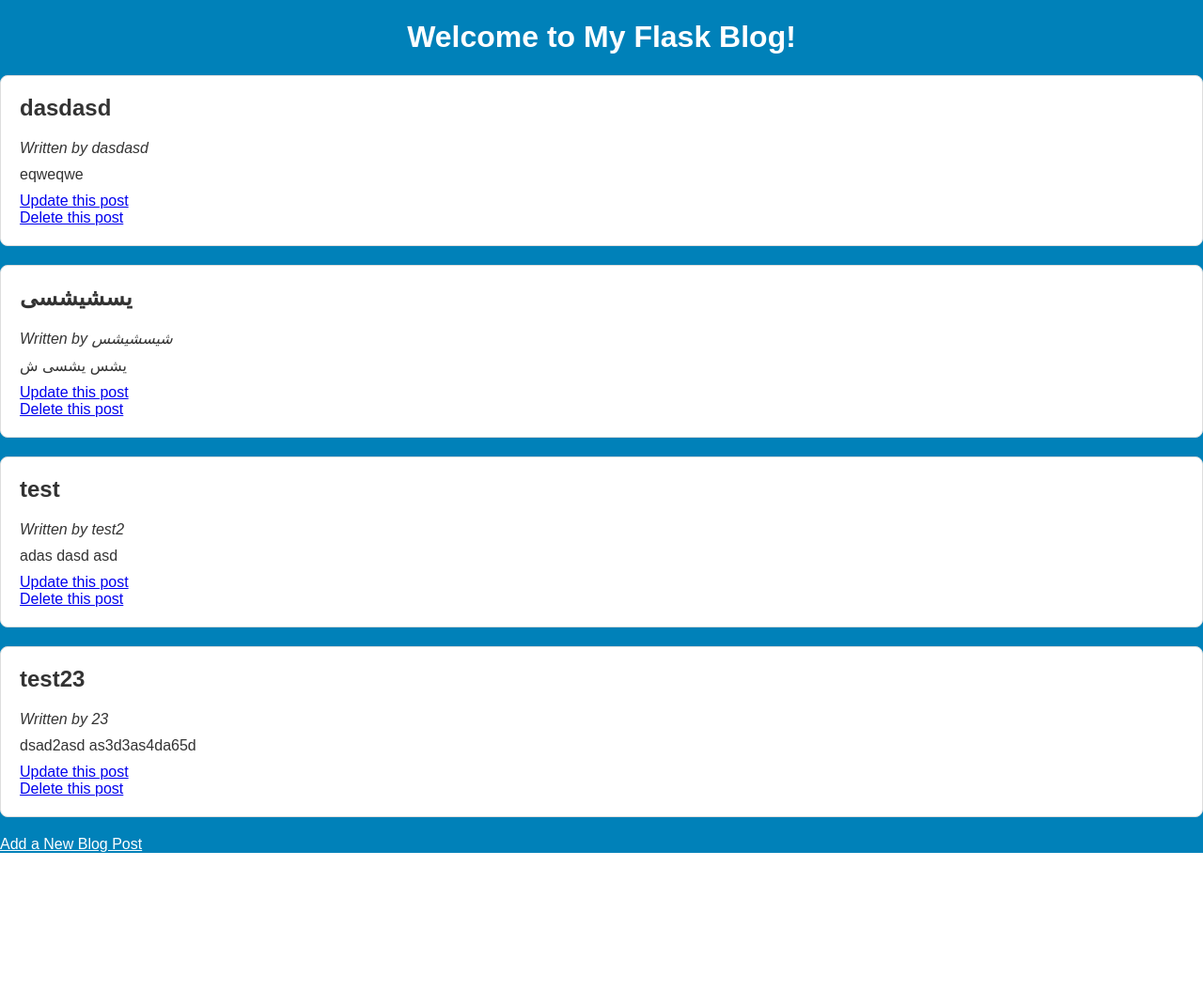
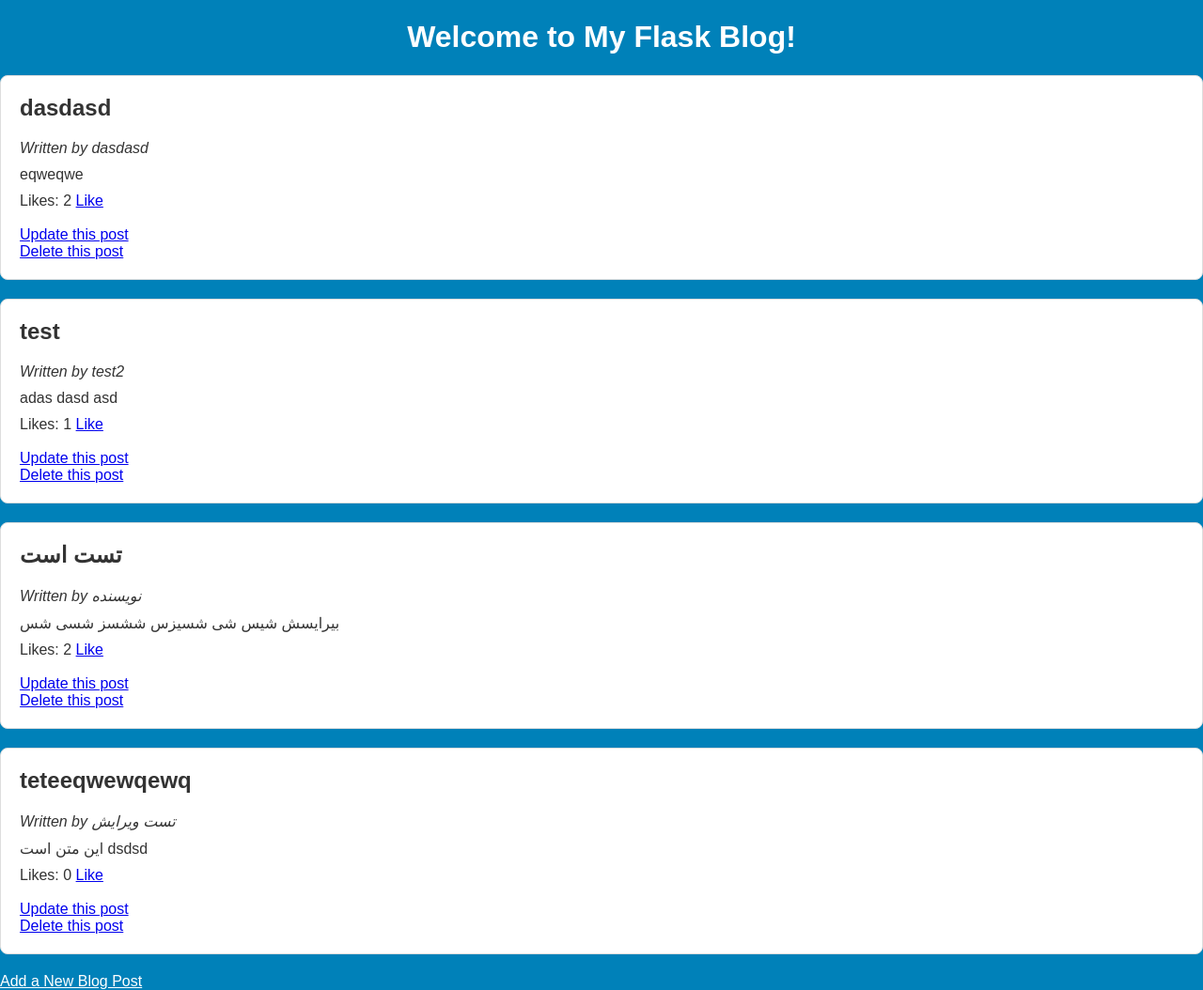
Before and after one commit to sdfarshid/Masterblog, a Flask app: page / in a window 1280 px wide. Shown: the whole page at 94% size. Before the commit the page ends 908 px from the top, so only its background shows below. Run offline with Flask 3, Linux system fonts and the light colour scheme.

Commit message:
Implement like BTN

```diff
--- a/app.py
+++ b/app.py
@@ -7,6 +7,7 @@ app = Flask(__name__)
 
 
 def load_json_file() -> list:
+    # Load blog posts
     try:
         with open("./data/blogs.json", "r", encoding="utf-8") as file:
             return json.load(file)
@@ -79,13 +80,14 @@ def delete(post_id: int):
 @app.route('/update/<int:post_id>', methods=['GET', 'POST'])
 def update(post_id):
     # Fetch the blog posts from the JSON file
-    post = fetch_post_by_id(post_id)
+    index_in_list, post = fetch_post_by_id(post_id)
+
     if post is None:
         # Post not found
         return "Post not found", 404
 
     if request.method == 'POST':
-        if uodate_post(post):
+        if uodate_post(index_in_list, post):
             return redirect(url_for("home"))
         else:
             return "Failed to write file."
@@ -99,12 +101,12 @@ def update(post_id):
     return load_page("update", args)
 
 
-def fetch_post_by_id(post_id: int) -> dict:
+def fetch_post_by_id(post_id: int) -> tuple:
     blog_posts = load_json_file()
-    return next((post for post in blog_posts if post["id"] == post_id), None)
+    return next(((idx, post) for idx, post in enumerate(blog_posts) if post["id"] == post_id), (None, None))
 
 
-def uodate_post(post: dict) -> bool:
+def uodate_post(index_in_list: int, post: dict) -> bool:
     updated_title = request.form.get('title', post['title'])
     updated_author = request.form.get('author', post['author'])
     updated_content = request.form.get('content', post['content'])
@@ -113,13 +115,24 @@ def uodate_post(post: dict) -> bool:
     post['content'] = updated_content
 
     blog_posts = load_json_file()
-    for idx, item in enumerate(blog_posts):
-        if item['id'] == post['id']:
-            blog_posts[idx] = post
-            break
+    blog_posts[index_in_list] = post
 
     return write_file(blog_posts)
 
 
+@app.route('/like/<int:post_id>', methods=['GET'])
+def like(post_id: int):
+    blog_posts = load_json_file()
+
+    index_in_list , post = fetch_post_by_id(post_id)
+    blog_posts[index_in_list]["likes"] = post.get("likes", 0) + 1
+
+    # Save updated posts to JSON
+    write_file(blog_posts)
+
+    # Redirect to home
+    return redirect(url_for('home'))
+
+
 if __name__ == '__main__':
     app.run(host="0.0.0.0", port=5000, debug=True)
--- a/data/blogs.json
+++ b/data/blogs.json
@@ -3,24 +3,27 @@
         "id": 1,
         "author": "dasdasd",
         "title": "dasdasd",
-        "content": "eqweqwe"
-    },
-    {
-        "id": 2,
-        "author": " شیسشیشس ",
-        "title": "یسشیشسی",
-        "content": "یشس یشسی ش"
+        "content": "eqweqwe",
+        "likes": 2
     },
     {
         "id": 3,
         "author": "test2",
         "title": "test",
-        "content": "adas dasd asd \r\n"
+        "content": "adas dasd asd \r\n",
+        "likes": 1
     },
     {
         "id": 4,
-        "author": "23",
-        "title": "test23",
-        "content": "dsad2asd as3d3as4da65d\r\n"
+        "author": "نویسنده",
+        "title": "تست است",
+        "content": "بیرایسش شیس شی شسیزس ششسز شسی شس",
+        "likes": 2
+    },
+    {
+        "id": 5,
+        "author": "تست ویرایش",
+        "title": "teteeqwewqewq",
+        "content": "این متن است dsdsd"
     }
 ]
--- a/templates/index.html
+++ b/templates/index.html
@@ -14,6 +14,13 @@
             <p><em>Written by {{ post.get("author", "")  }}</em></p>
             <p>{{ post.get("content", "") }}</p>
 
+             <div>
+                 <span>Likes: {{ post.get("likes", 0) }}</span>
+                 <a href="{{ url_for('like', post_id=post.get('id')) }}" class="like-button">Like</a>
+             </div>
+
+
+             <br>
              <a href="{{ url_for('update', post_id=post.get('id')) }}"> Update this post </a>
              <br>
              <a href="{{ url_for('delete', post_id=post.get('id')) }}"
```
